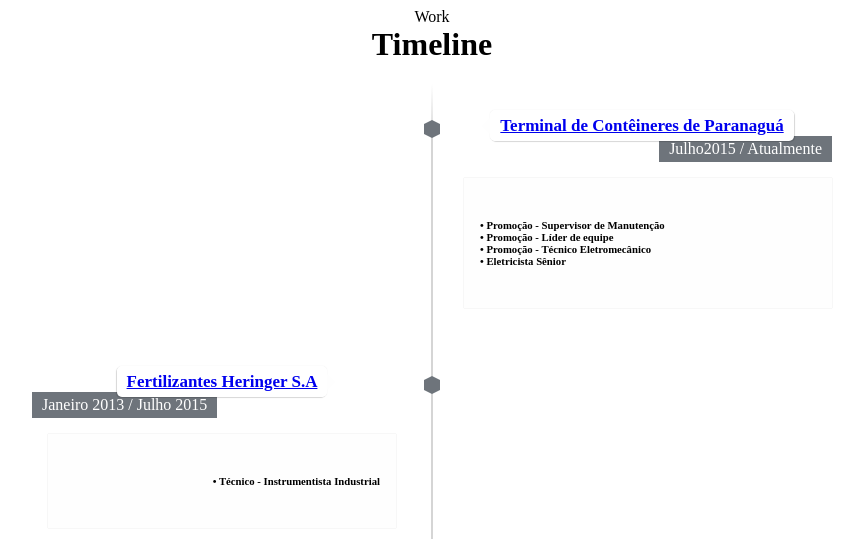
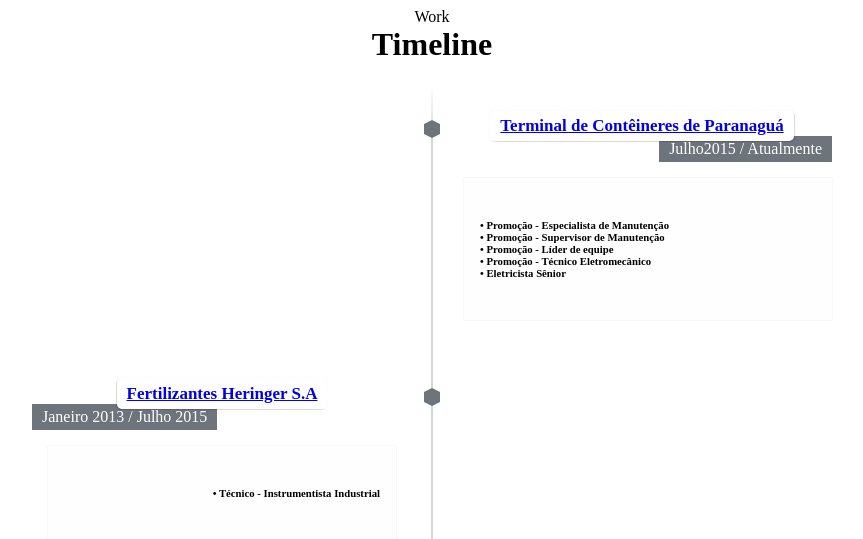
Before and after one commit to Andremelloo/MyProfile, a Flask app: template DocumentosSite/templates/timeline.html in a window 1280 px wide. Shown: the top 539 px of the page, without its empty margins (208-1071 px from the left). Run offline with Flask 2, Linux system fonts and the light colour scheme; the template is opened without the code that fills it, so the values that code supplies are empty.

Commit message:
Atualização de conhecimentos.

```diff
--- a/DocumentosSite/templates/timeline.html
+++ b/DocumentosSite/templates/timeline.html
@@ -19,7 +19,7 @@
                                                   </a>
                                                   <span class="time-wrapper"><span class="time">Julho2015 / Atualmente</span></span>
                                                 </div>
-                                                  <div class="desc"> <h6>• Promoção - Supervisor de Manutenção <br/> • Promoção - Líder de equipe  <br/> • Promoção - Técnico Eletromecânico <br/>• Eletricista Sênior  </h6></div>
+                                                  <div class="desc"> <h6>• Promoção - Especialista de Manutenção <br/>• Promoção - Supervisor de Manutenção <br/> • Promoção - Líder de equipe  <br/> • Promoção - Técnico Eletromecânico <br/>• Eletricista Sênior  </h6></div>
 
                                               </div>
                                             </li>
```
